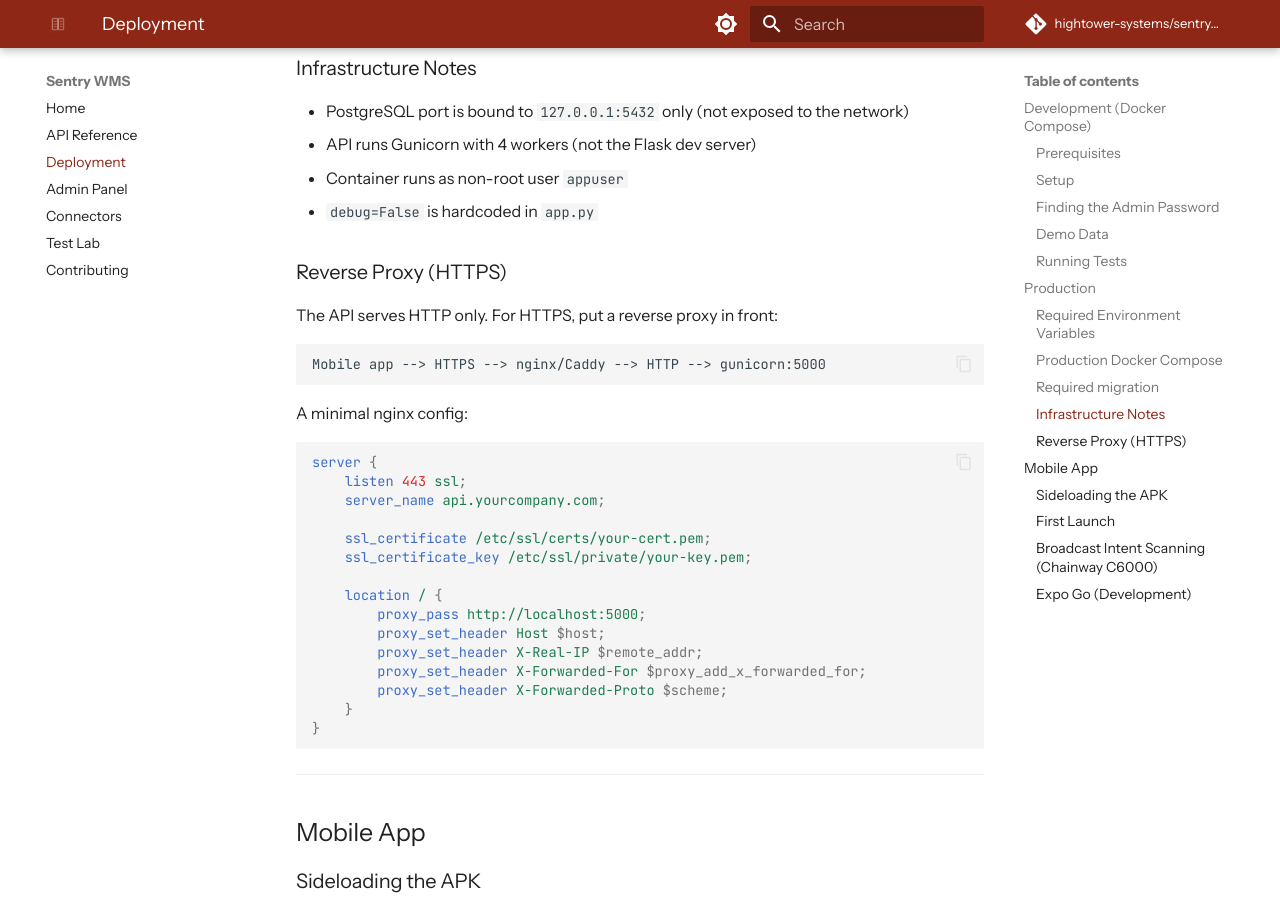
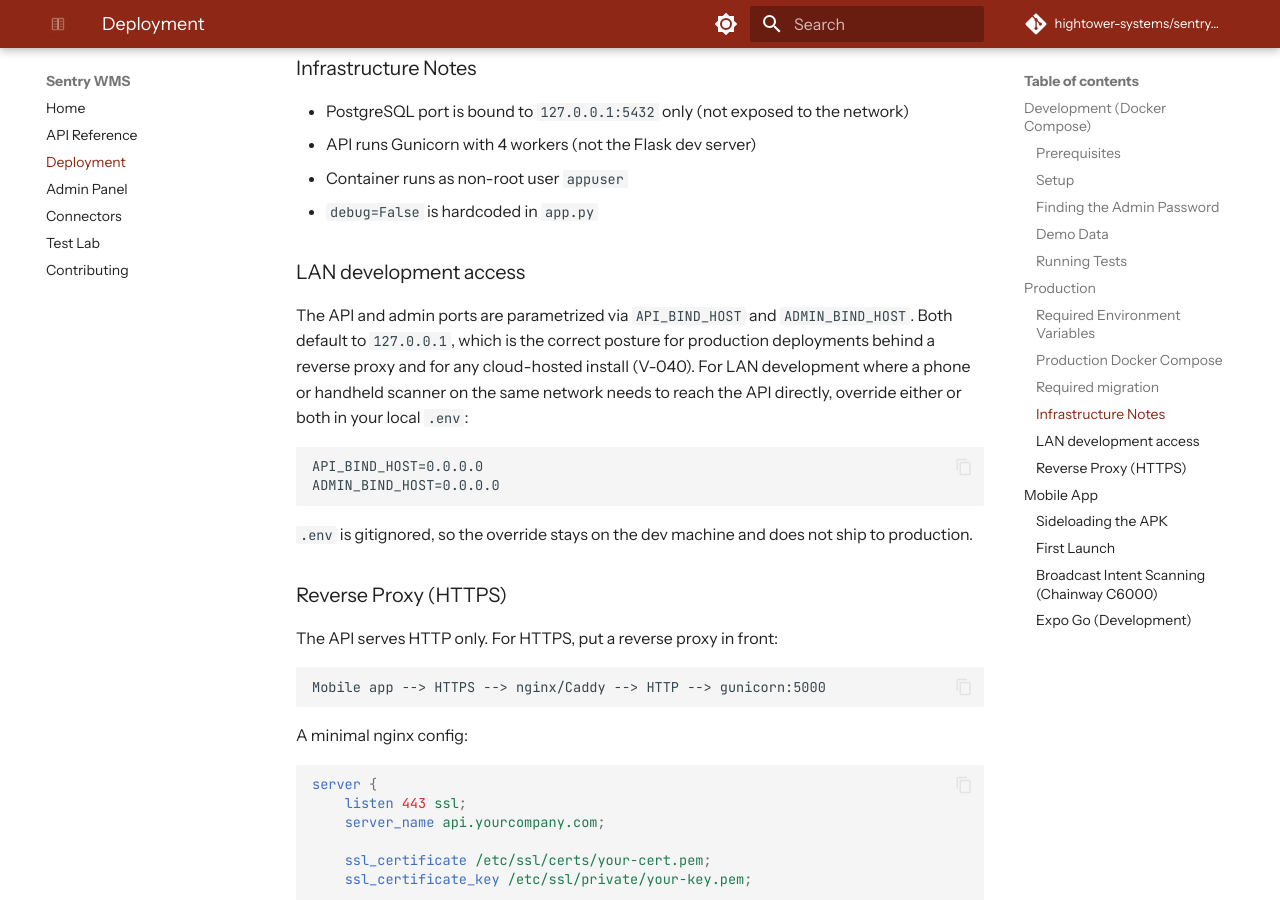
Before and after one commit to hightower-systems/sentry-wms, an MkDocs documentation site: the page built from docs/deployment.md, in a window 1280 px wide and 900 px high, scrolled down 2856 px. Built offline with MkDocs 1.6.1 and Material for MkDocs 9.7.7, drawn with Linux system fonts in a browser that asks for light colours; comment, search, counter and statistics services are not loaded.

Commit message:
fix: parametrize API and admin port bind host for LAN dev (Closes #64)
V-040 rebound api and admin to 127.0.0.1 in docker-compose.yml. That
is the correct default for cloud hosts and reverse-proxy deployments
but locks handheld scanners and phones out of a dev laptop running
the stack on the same LAN (C6000 smoke test could not reach the dev
API during v1.4 pre-merge verification).

Both port bindings now use an env-var default:

    "${API_BIND_HOST:-127.0.0.1}:5000:5000"
    "${ADMIN_BIND_HOST:-127.0.0.1}:8080:8080"

A deployment that does not set the variable (the production path)
still resolves to 127.0.0.1 via the shell default fallback, so V-040's
posture is preserved. LAN-dev sets API_BIND_HOST=0.0.0.0 (and
optionally ADMIN_BIND_HOST=0.0.0.0) in the local .env, which is
already gitignored.

.env.example grows a commented stanza documenting the two variables
and when to change them. docs/deployment.md gets a matching "LAN
development access" section in the Infrastructure Notes so operators
see the escape hatch without digging through commit history.

Tests updated (test_security_config):

- test_api_port_binds_loopback / test_admin_port_binds_loopback now
  assert the ${VAR:-127.0.0.1} form -- production-default still
  loopback, the V-040 invariant still held.
- test_compose_admin_listens_on_8080 regex broadened to any bind
  prefix; the intent is "publishes on 8080", not a literal host.
- Two new tests pin the default-fallback value to 127.0.0.1 for
  both services so a future refactor cannot accidentally flip the
  default to an open binding.

Full backend suite (702) green.

````diff
--- a/docs/deployment.md
+++ b/docs/deployment.md
@@ -134,6 +134,24 @@ trigger and the `BEFORE UPDATE / BEFORE DELETE` guards, and exposes
 - Container runs as non-root user `appuser`
 - `debug=False` is hardcoded in `app.py`
 
+### LAN development access
+
+The API and admin ports are parametrized via `API_BIND_HOST` and
+`ADMIN_BIND_HOST`. Both default to `127.0.0.1`, which is the
+correct posture for production deployments behind a reverse proxy
+and for any cloud-hosted install (V-040). For LAN development
+where a phone or handheld scanner on the same network needs to
+reach the API directly, override either or both in your local
+`.env`:
+
+```
+API_BIND_HOST=0.0.0.0
+ADMIN_BIND_HOST=0.0.0.0
+```
+
+`.env` is gitignored, so the override stays on the dev machine
+and does not ship to production.
+
 ### Reverse Proxy (HTTPS)
 
 The API serves HTTP only. For HTTPS, put a reverse proxy in front:
````
Also changed, not shown: docker-compose.yml (+6 -3 lines), 2 other files.
